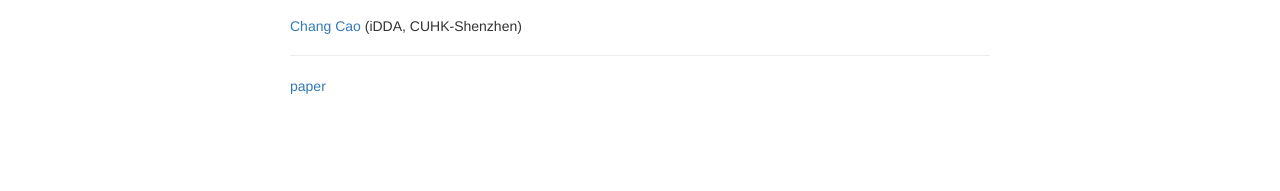
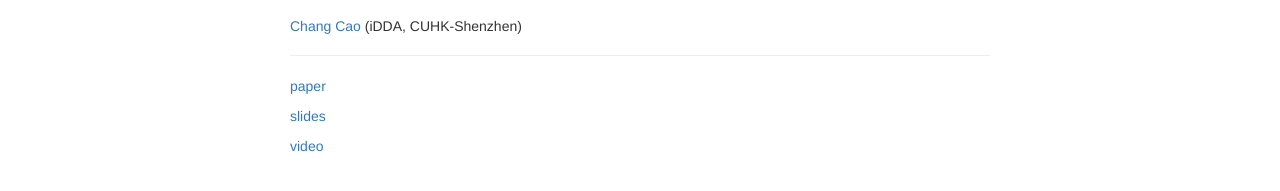
Before and after one commit to rlseminar/rlseminar.github.io, a Jekyll site: the page built from _posts/2019-04-15-chang.md, in a window 1280 px wide. Shown: the part 123-314 px from the top of the page. Built offline with Jekyll 4.4.1, drawn with Linux system fonts in a browser that asks for light colours.

Commit message:
update error bounds

```diff
--- a/_posts/2019-04-15-chang.md
+++ b/_posts/2019-04-15-chang.md
@@ -7,3 +7,7 @@ speaker:
 ---
 
 [paper](https://arxiv.org/abs/1902.00923)
+
+[slides](/static/files/RL_tutorials2019-0415chang_error_bounds_final.pdf)
+
+[video](https://youtu.be/tidc5hkqn7c)
```
Also changed, not shown: 1 other file.
